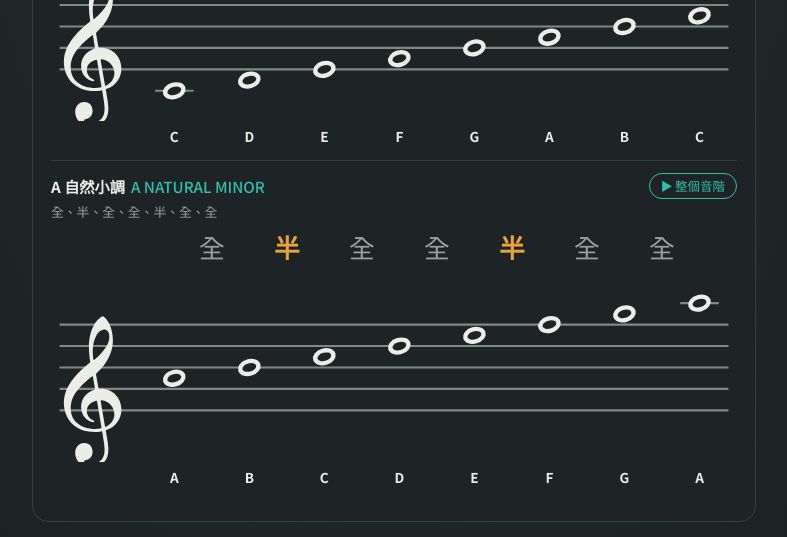
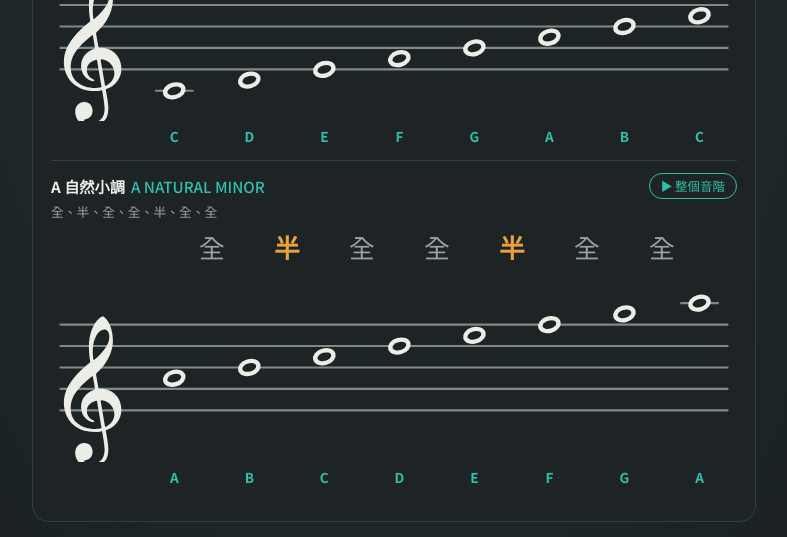
Before and after one commit to TCMCtw/scales-and-modes, a plain HTML site: page index.html in a window 1280 px wide. Shown: the part 840-1377 px from the top of the page, without its empty margins (246-1033 px from the left). Drawn offline with Linux system fonts and the light colour scheme.

Commit message:
Add files via upload

```diff
--- a/index.html
+++ b/index.html
@@ -44,9 +44,9 @@ h2 .en{font-family:'Noto Sans TC';font-size:.78rem;color:var(--dim);font-weight:
 .noterow{display:grid;grid-template-columns:repeat(8,1fr);width:87.5%;margin-left:12.5%}
 .nb{background:none;border:none;border-radius:10px;padding:4px 0 6px;cursor:pointer;color:inherit;font-family:inherit;text-align:center}
 .nb:active,.nb.on{background:rgba(47,191,170,.14)}
-.nname{display:block;font-size:.78rem;font-weight:500;color:var(--dim)}
+.nname{display:block;font-size:.78rem;font-weight:500;color:var(--teal)}
 .namerow{margin-top:1px}
-.namerow .nname{text-align:center;font-size:.85rem;font-weight:700;color:var(--ink)}
+.namerow .nname{text-align:center;font-size:.85rem;font-weight:700;color:var(--teal)}
 .nsyl{display:block;font-size:.95rem;font-weight:700;color:var(--teal)}
 .links{margin-top:12px;font-size:.9rem}
 .links a{color:var(--teal);text-decoration:none;font-weight:700}
```
